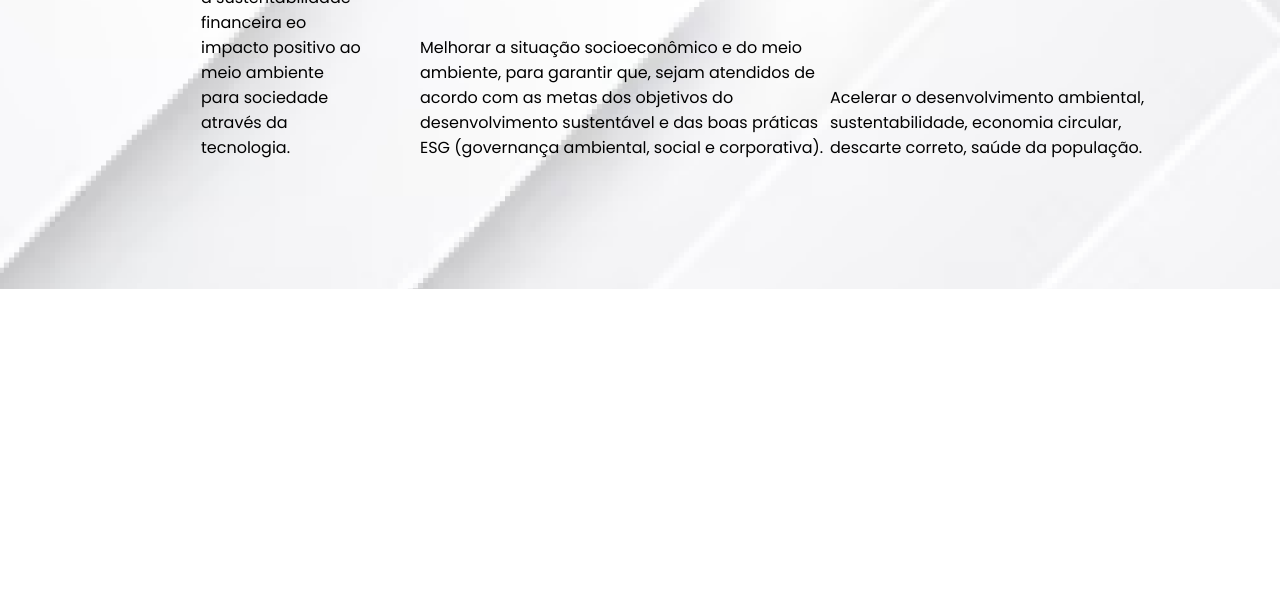
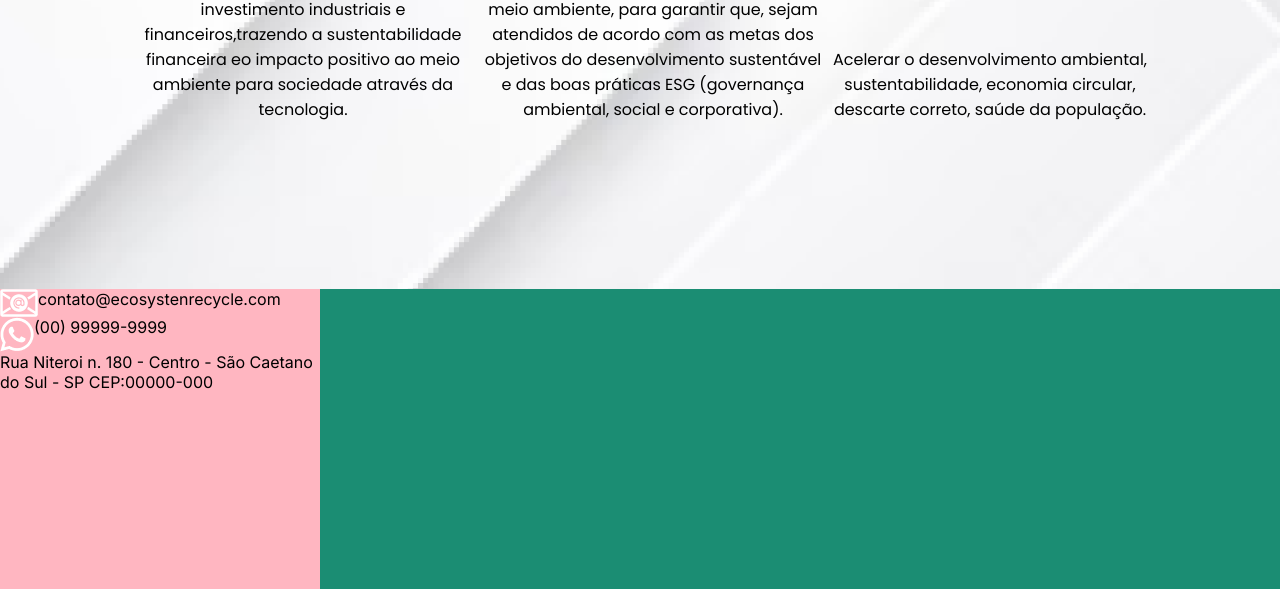
Before and after one commit to cidaocode/RecycleecosystemRecycle, a plain HTML site: page index.html in a window 1280 px wide. Shown: the part 1511-2100 px from the top of the page. Before the commit the page ends 1800 px from the top, so only its background shows below. Drawn offline with Linux system fonts and the light colour scheme.

Commit message:
atualizado

```diff
--- a/index.html
+++ b/index.html
@@ -73,10 +73,35 @@
                 </div>
 
             </div>
-            </div>
+
 
         </section>
     </main>
+    <footer>
+
+        <div class="secao_geralrodape">
+
+            <div class="contatos_rodape">
+                <div class="email">
+                    <img src="./img/icone_email_footer.png" alt="email">
+                    <p>contato@ecosystenrecycle.com</p>
+                </div>
+                <div class="watsap">
+                    <img src="./img/icone_whats_footer.png" alt="whats">
+                    <p>(00) 99999-9999</p>
+
+                </div>
+                <!-- <p>(00) 99999-9999</p> -->
+                <div class="endereco"><p>Rua Niteroi n. 180 - Centro - São Caetano do Sul - SP CEP:00000-000</p></div>
+                <!-- <p>Rua Niteroi n. 180 - Centro - São Caetano do Sul - SP CEP:00000-000</p> -->
+
+
+            </div>
+        </div>
+
+
+
+    </footer>
 
 
 
--- a/style.css
+++ b/style.css
@@ -133,6 +133,7 @@ background-color: var(--verde);
     display: flex;
     justify-content: space-between;
     width: 80%;
+    /* background-color: aqua; */
 
 
 
@@ -143,39 +144,95 @@ background-color: var(--verde);
     align-items: center;
     flex-direction: column;
     font-family: var(--font1);
+    /* background-color: blue; */
 
 }
 .missao h2{
-    padding-top: 20px;
+    /* padding-top: 10px; */
     font-family: var(--font1);
-    font-size: 20px;
+    /* font-size: 20px; */
 }
 .missao p{
     display: flex;
-    padding-top:20px;
-    width: 50%;
+    justify-content: space-between;
+    align-items: center;
+    flex-direction: column;
+    text-align: center;
+
+    /* padding-top:20px; */
+    width:350px;
+
 
 
 }
+.missao img {
+    width: 300px;
+    height: 280px;
+}
+/* .visao img{
+    background-color: blueviolet;
+} */
 .visao{
     display: flex;
     justify-content: space-between;
     align-items: center;
     flex-direction: column;
+    width: 350px;
     font-family: var(--font1);
+    /* background-color: beige; */
 
 }
 .visao p{
     display: flex;
+    justify-content: space-between;
+    align-items: center;
+    flex-direction:column;
+    text-align: center;
 }
 .valores{
     display: flex;
     justify-content: space-between;
     align-items: center;
     flex-direction: column;
+    width: 350px;
     font-family: var(--font1);
+    /* background-color: bisque; */
 
 }
+/* .valores img {
+    background-color: chartreuse;
+} */
 .valores p{
     display: flex;
+    text-align: center;
 }
+footer {
+    background-color: var(--verde);
+    width: 100%;
+    height: 300px;
+}
+.secao_geralrodape {
+    width: 25%;
+    height: 300px;
+    background-color: lightpink;
+}
+.secao_geralrodape {
+    display: flex;
+    flex-direction: column;
+}
+.email {
+    display: flex;
+    font-family: var(--font2);
+}
+.watsap {
+    display: flex;
+    display: flex;
+    font-family: var(--font2);
+}
+.endereco {
+    display: flex;
+    font-family: var(--font2);
+}
+.endereco p {
+    font-family: var(--font2);
+}
```
